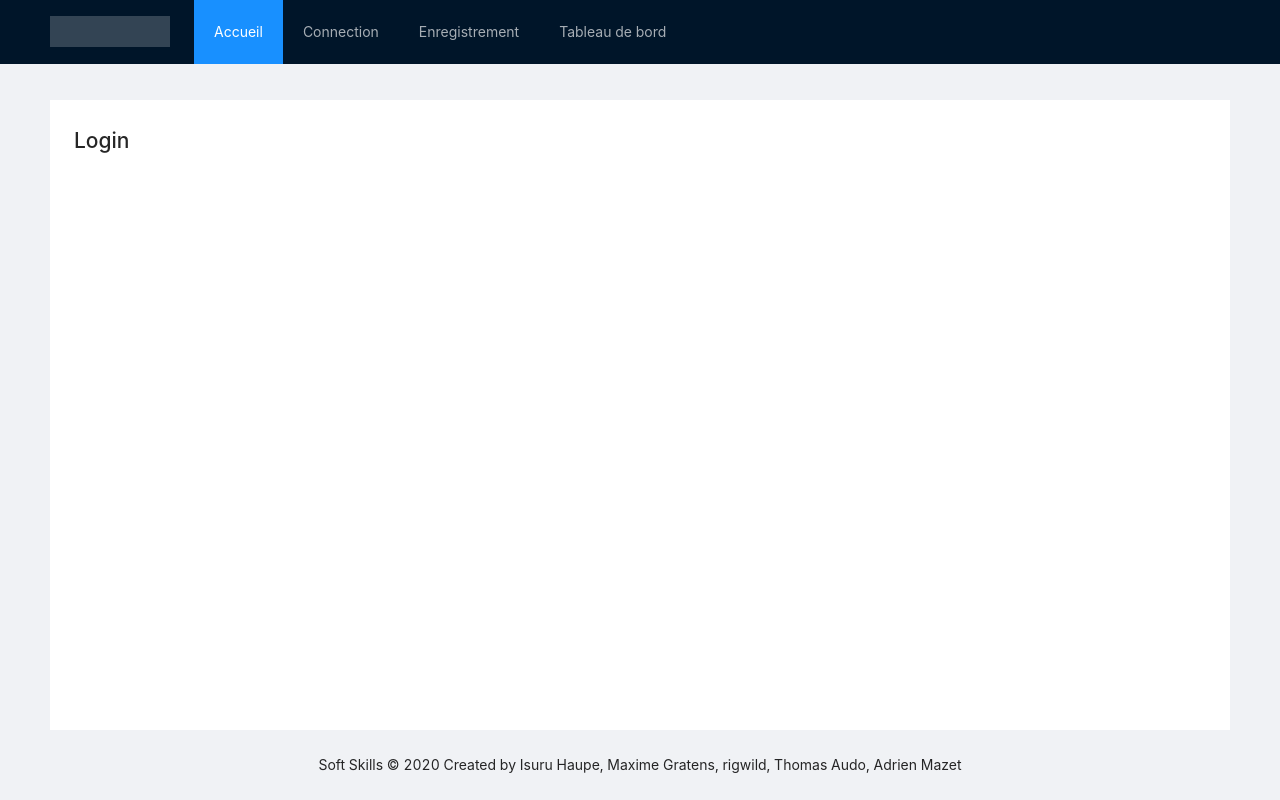
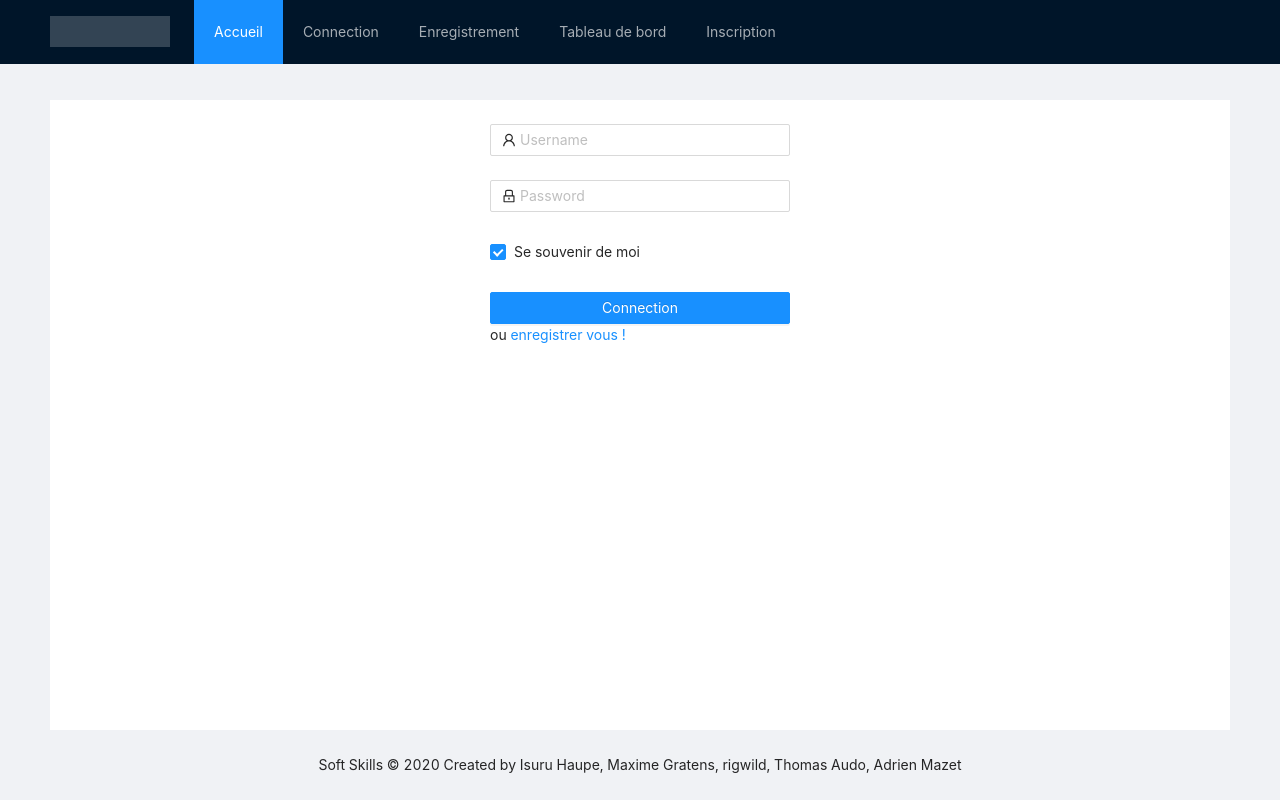
Before and after one commit to rigwild/soft-skills, a React (Create React App) app in the folder packages/front/: page /login in a window 1280 px wide. Built offline with nearby package versions, Linux system fonts and the light colour scheme.

Commit message:
[FRONT] added login and subscription form

```diff
--- a/packages/front/src/components/layout/Layout.tsx
+++ b/packages/front/src/components/layout/Layout.tsx
@@ -34,6 +34,9 @@ const Layout = (props: Props) => (
         <Menu.Item key="4">
           <Link to="/dashboard">Tableau de bord</Link>
         </Menu.Item>
+        <Menu.Item key="5">
+          <Link to="/inscription">Inscription</Link>
+        </Menu.Item>
       </Menu>
     </Header>
     <Content style={{ padding: "0 50px", marginTop: 100 }}>
--- a/packages/front/src/index.tsx
+++ b/packages/front/src/index.tsx
@@ -4,6 +4,7 @@ import Dashboard from "pages/dashboard";
 import Home from "pages/home";
 import Login from "pages/login";
 import Record from "pages/record";
+import Test from "pages/inscription";
 import React from "react";
 import ReactDOM from "react-dom";
 import { BrowserRouter as Router, Route, Switch } from "react-router-dom";
@@ -24,6 +25,9 @@ const App = () => (
         <Route path="/dashboard">
           <Dashboard />
         </Route>
+        <Route path="/inscription">
+          <Test />
+        </Route>
       </Switch>
     </Layout>
   </Router>
--- /dev/null
+++ b/packages/front/src/pages/inscription/index.tsx
@@ -0,0 +1,160 @@
+import React from 'react';
+import 'antd/dist/antd.css';
+import { Layout as AntLayout} from "antd";
+import {
+  Form,
+  Input,
+  Tooltip,
+  Checkbox,
+  Button,
+} from 'antd';
+import { QuestionCircleOutlined } from '@ant-design/icons';
+
+const formItemLayout = {
+  labelCol: {
+    xs: {
+      span: 24,
+    },
+    sm: {
+      span: 8,
+    },
+  },
+  wrapperCol: {
+    xs: {
+      span: 24,
+    },
+    sm: {
+      span: 16,
+    },
+  },
+};
+const tailFormItemLayout = {
+  wrapperCol: {
+    xs: {
+      span: 24,
+      offset: 0,
+    },
+    sm: {
+      span: 16,
+      offset: 8,
+    },
+  },
+};
+
+const Inscription = () => {
+  const [form] = Form.useForm();
+
+  const onFinish = (values: any) => {
+    console.log('Received values of form: ', values);
+  };
+  return (
+    <Form
+      {...formItemLayout}
+      form={form}
+      name="inscription"
+      onFinish={onFinish}
+      scrollToFirstError
+    >
+      <Form.Item
+        name="email"
+        label="adresse e-mail"
+        rules={[
+          {
+            type: 'email',
+            message: 'l\'adresse e-mail n\'est pas au bon format !',
+          },
+          {
+            required: true,
+            message: 'Veuillez spécifier un email !',
+          },
+        ]}
+      >
+        <Input />
+      </Form.Item>
+
+      <Form.Item
+        name="nickname"
+        label={
+          <span>
+            Identifiant&nbsp;
+            <Tooltip title="l'identifiant utilisé pour vous connecter !">
+              <QuestionCircleOutlined />
+            </Tooltip>
+          </span>
+        }
+        rules={[
+          {
+            required: true,
+            message: 'Veuiller spécifier un identifiant !',
+            whitespace: true,
+          },
+        ]}
+      >
+        <Input />
+      </Form.Item>
+
+      <Form.Item
+        name="password"
+        label="Mot de passe"
+        rules={[
+          {
+            required: true,
+            message: 'Veuillez spécifier un mot de passe !',
+          },
+        ]}
+        hasFeedback
+      >
+        <Input.Password />
+      </Form.Item>
+
+      <Form.Item
+        name="confirm"
+        label="confirmation du mot de passe"
+        dependencies={['password']}
+        hasFeedback
+        rules={[
+          {
+            required: true,
+            message: 'Veuillez spécifier la confirmation du mot de passe',
+          },
+          ({ getFieldValue }) => ({
+            validator(rule, value) {
+              if (!value || getFieldValue('password') === value) {
+                return Promise.resolve();
+              }
+
+              return Promise.reject('Les deux mots de passe ne sont pas identiques !');
+            },
+          }),
+        ]}
+      >
+        <Input.Password />
+      </Form.Item>
+
+      <Form.Item
+        name="agreement"
+        valuePropName="checked"
+        rules={[
+          {
+            validator: (_, value) =>
+              value ? Promise.resolve() : Promise.reject('Veuillez accepter les condition générales d\'utilisation !'),
+          },
+        ]}
+        {...tailFormItemLayout}
+      >
+        <Checkbox>
+          J'ai lu et j'accepte les <a href="">condition générales d'utilisation</a>
+        </Checkbox>
+      </Form.Item>
+      <Form.Item {...tailFormItemLayout}>
+        <Button type="primary" htmlType="submit">
+          S'inscrire
+        </Button>
+
+         ou <a href="../login/index.tsx">connecter vous !</a>
+      </Form.Item>
+    </Form>
+  );
+};
+
+export default Inscription;
--- /dev/null
+++ b/packages/front/src/pages/login/index.css
@@ -0,0 +1,13 @@
+.login-form {
+    max-width: 300px;
+    margin: auto;
+  }
+  .login-form-forgot {
+    float: right;
+  }
+  .ant-col-rtl .login-form-forgot {
+    float: left;
+  }
+  .login-form-button {
+    width: 100%;
+  }
--- a/packages/front/src/pages/login/index.tsx
+++ b/packages/front/src/pages/login/index.tsx
@@ -1,10 +1,63 @@
-import CustomComponent from "components/custom";
-import React from "react";
+import React from 'react';
+import 'antd/dist/antd.css';
+import './index.css';
+import { Form, Input, Button, Checkbox } from 'antd';
+import { UserOutlined, LockOutlined } from '@ant-design/icons';
 
-const Login = () => (
-  <>
-    <CustomComponent title="Login" />
-  </>
-);
+const Login = () => {
+  const onFinish = (values: any) => {
+    console.log('Received values of form: ', values);
+  };
+
+  return (
+    <Form
+      name="normal_login"
+      className="login-form"
+      initialValues={{
+        remember: true,
+      }}
+      onFinish={onFinish}
+    >
+      <Form.Item
+        name="username"
+        rules={[
+          {
+            required: true,
+            message: 'Veuillez entrer un nom d\'utilisateur !',
+          },
+        ]}
+      >
+        <Input prefix={<UserOutlined className="site-form-item-icon" />} placeholder="Username" />
+      </Form.Item>
+      <Form.Item
+        name="password"
+        rules={[
+          {
+            required: true,
+            message: 'Veuillez entrer un mot de passe !',
+          },
+        ]}
+      >
+        <Input
+          prefix={<LockOutlined className="site-form-item-icon" />}
+          type="password"
+          placeholder="Password"
+        />
+      </Form.Item>
+      <Form.Item>
+        <Form.Item name="remember" valuePropName="checked" noStyle>
+          <Checkbox>Se souvenir de moi</Checkbox>
+        </Form.Item>
+      </Form.Item>
+
+      <Form.Item>
+        <Button type="primary" htmlType="submit" className="login-form-button">
+          Connection
+        </Button>
+        ou <a href="../inscription/index.tsx">enregistrer vous !</a>
+      </Form.Item>
+    </Form>
+  );
+};
 
 export default Login;
```
